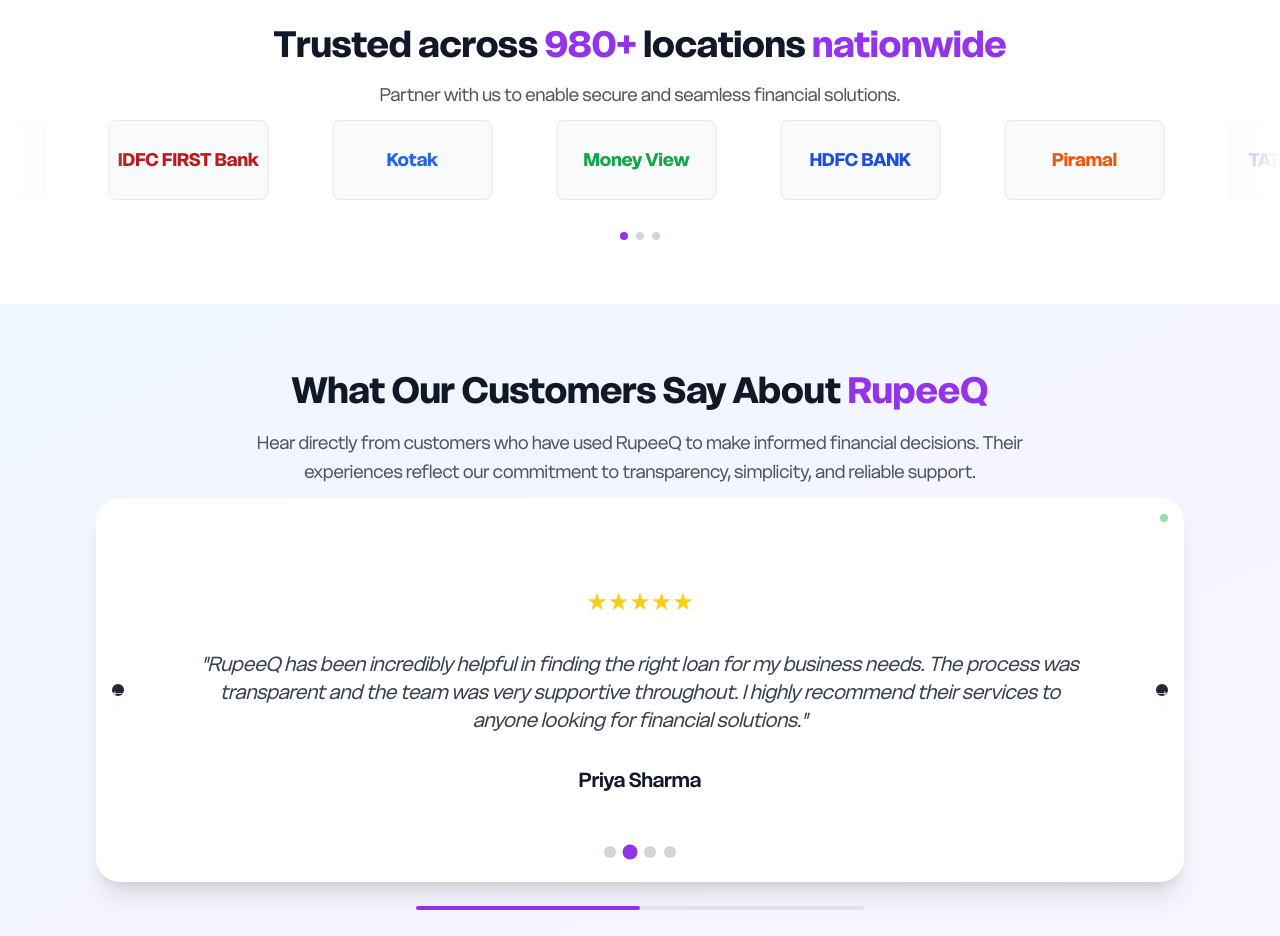
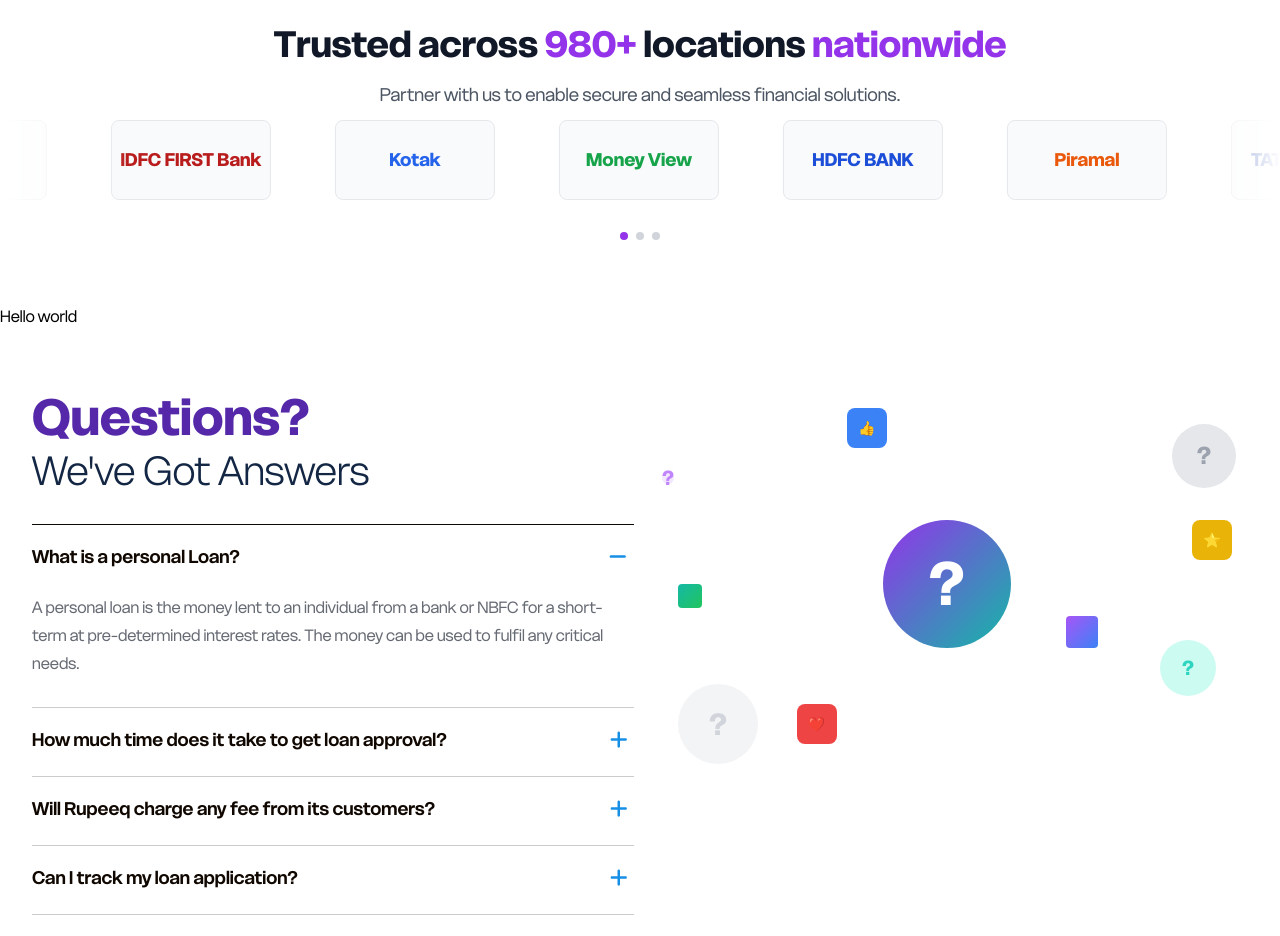
Before and after one commit to Sanket0798/Rupeeq, a React (Vite) app: page / in a window 1280 px wide. Shown: the part 4440-5376 px from the top of the page. Built offline with nearby package versions, Linux system fonts and the light colour scheme.

Commit message:
FAQ Section ompleted with only desktop mode

```diff
--- /dev/null
+++ b/src/components/common/SvgIcons.jsx
@@ -0,0 +1,86 @@
+// Common SVG Icons Component
+// All SVG icons used across the application
+
+export const PlusIcon = () => (
+    <svg width="17" height="22" viewBox="0 0 17 22" fill="none" xmlns="http://www.w3.org/2000/svg">
+        <path d="M16.875 10.5C16.875 11.2031 16.2891 11.7891 15.625 11.7891H10V17.4141C10 18.0781 9.41406 18.625 8.75 18.625C8.04688 18.625 7.5 18.0781 7.5 17.4141V11.7891H1.875C1.17188 11.7891 0.625 11.2031 0.625 10.5C0.625 9.83594 1.17188 9.28906 1.875 9.28906H7.5V3.66406C7.5 2.96094 8.04688 2.375 8.75 2.375C9.41406 2.375 10 2.96094 10 3.66406V9.28906H15.625C16.2891 9.25 16.875 9.83594 16.875 10.5Z" fill="#178FE5" />
+    </svg>
+
+);
+
+export const MinusIcon = () => (
+    <svg width="18" height="22" viewBox="0 0 18 22" fill="none" xmlns="http://www.w3.org/2000/svg">
+        <path d="M15.625 11.75H1.875C1.17188 11.75 0.625 11.2031 0.625 10.5C0.625 9.83594 1.17188 9.25 1.875 9.25H15.625C16.2891 9.25 16.875 9.83594 16.875 10.5C16.875 11.2031 16.2891 11.75 15.625 11.75Z" fill="#178FE5" />
+    </svg>
+
+);
+
+export const QuestionMarkIcon = ({ className = "w-6 h-6", color = "currentColor" }) => (
+    <svg
+        className={className}
+        fill={color}
+        viewBox="0 0 24 24"
+        xmlns="http://www.w3.org/2000/svg"
+    >
+        <path d="M12 2C6.48 2 2 6.48 2 12s4.48 10 10 10 10-4.48 10-10S17.52 2 12 2zm1 17h-2v-2h2v2zm2.07-7.75l-.9.92C13.45 12.9 13 13.5 13 15h-2v-.5c0-1.1.45-2.1 1.17-2.83l1.24-1.26c.37-.36.59-.86.59-1.41 0-1.1-.9-2-2-2s-2 .9-2 2H8c0-2.21 1.79-4 4-4s4 1.79 4 4c0 .88-.36 1.68-.93 2.25z" />
+    </svg>
+);
+
+export const ChevronDownIcon = ({ className = "w-6 h-6", color = "currentColor" }) => (
+    <svg
+        className={className}
+        fill="none"
+        stroke={color}
+        viewBox="0 0 24 24"
+        xmlns="http://www.w3.org/2000/svg"
+    >
+        <path strokeLinecap="round" strokeLinejoin="round" strokeWidth={2} d="M19 9l-7 7-7-7" />
+    </svg>
+);
+
+export const ChevronUpIcon = ({ className = "w-6 h-6", color = "currentColor" }) => (
+    <svg
+        className={className}
+        fill="none"
+        stroke={color}
+        viewBox="0 0 24 24"
+        xmlns="http://www.w3.org/2000/svg"
+    >
+        <path strokeLinecap="round" strokeLinejoin="round" strokeWidth={2} d="M5 15l7-7 7 7" />
+    </svg>
+);
+
+export const StarIcon = ({ className = "w-6 h-6", color = "currentColor" }) => (
+    <svg
+        className={className}
+        fill={color}
+        viewBox="0 0 24 24"
+        xmlns="http://www.w3.org/2000/svg"
+    >
+        <path d="M12 2l3.09 6.26L22 9.27l-5 4.87 1.18 6.88L12 17.77l-6.18 3.25L7 14.14 2 9.27l6.91-1.01L12 2z" />
+    </svg>
+);
+
+export const HeartIcon = ({ className = "w-6 h-6", color = "currentColor" }) => (
+    <svg
+        className={className}
+        fill={color}
+        viewBox="0 0 24 24"
+        xmlns="http://www.w3.org/2000/svg"
+    >
+        <path d="M12 21.35l-1.45-1.32C5.4 15.36 2 12.28 2 8.5 2 5.42 4.42 3 7.5 3c1.74 0 3.41.81 4.5 2.09C13.09 3.81 14.76 3 16.5 3 19.58 3 22 5.42 22 8.5c0 3.78-3.4 6.86-8.55 11.54L12 21.35z" />
+    </svg>
+);
+
+export const ThumbsUpIcon = ({ className = "w-6 h-6", color = "currentColor" }) => (
+    <svg
+        className={className}
+        fill={color}
+        viewBox="0 0 24 24"
+        xmlns="http://www.w3.org/2000/svg"
+    >
+        <path d="M1 21h4V9H1v12zm22-11c0-1.1-.9-2-2-2h-6.31l.95-4.57.03-.32c0-.41-.17-.79-.44-1.06L14.17 1 7.59 7.59C7.22 7.95 7 8.45 7 9v10c0 1.1.9 2 2 2h9c.83 0 1.54-.5 1.84-1.22l3.02-7.05c.09-.23.14-.47.14-.73v-2z" />
+    </svg>
+);
+
+// Add more icons as needed...
--- a/src/components/common/index.js
+++ b/src/components/common/index.js
@@ -1,2 +1,3 @@
 export { default as ScrollToTop } from './ScrollToTop';
 export { default as Loader } from './Loader';
+export * from './SvgIcons';
--- a/src/components/shared/FAQSection.jsx
+++ b/src/components/shared/FAQSection.jsx
@@ -1,4 +1,5 @@
 import { useState } from 'react';
+import { PlusIcon, MinusIcon } from '../common/SvgIcons';
 
 const FAQSection = () => {
   const [openFAQ, setOpenFAQ] = useState(0); // First FAQ open by default
@@ -42,39 +43,43 @@
 
   return (
     <section className="py-16 bg-white">
-      <div className="max-w-[1386px] mx-auto">
-        <div className="grid lg:grid-cols-2 gap-12 items-start">
+      <div className="max-w-[1386px] mx-auto bg-white/50 rounded-24 ">
+        <div className="grid lg:grid-cols-2 gap-12 items-start px-4 sm:px-6 lg:px-8">
           {/* Left side - FAQ Content */}
-          <div className="space-y-6 max-w-[630px] w-full">
+          <div className="max-w-[630px] w-full">
             {/* Header */}
             <div className="mb-8">
-              <h2 className="text-4xl lg:text-5xl font-bold text-purple-600 mb-2">
+              <h2 className="text-4xl lg:text-[50px] font-bold text-custom-purple leading-50 tracking--3">
                 Questions?
+                <br />
+                <span className="text-2xl lg:text-[40px] font-light text-[#132644]">
+                  We've Got Answers
+                </span>
               </h2>
-              <p className="text-2xl lg:text-3xl font-bold text-gray-900">
-                We've Got Answers
-              </p>
             </div>
 
+            {/* Divider Line */}
+            <div className="w-full h-px bg-[#100701]"></div>
+
             {/* FAQ Items */}
-            <div className="space-y-4">
+            <div className="space-y-4 mt-4">
               {faqs.map((faq, index) => (
                 <div
                   key={faq.id}
-                  className="border-b border-gray-200 pb-4"
+                  className="border-b border-[#CCCCCC] space-y-[20px]"
                 >
                   <button
                     onClick={() => toggleFAQ(index)}
-                    className="w-full flex justify-between items-center text-left py-4 hover:text-purple-600 transition-colors duration-300"
+                    className="w-full flex justify-between items-center text-left hover:text-purple-600 transition-colors duration-300"
                   >
-                    <span className="text-lg font-semibold text-gray-900 pr-4">
+                    <span className="text-lg font-semibold text-custom-dark pr-4 leading-30 tracing-0">
                       {faq.question}
                     </span>
                     <span className="flex-shrink-0 w-8 h-8 flex items-center justify-center">
                       {openFAQ === index ? (
-                        <span className="text-2xl text-purple-600 font-bold">−</span>
+                        <MinusIcon className="w-6 h-6 text-purple-600" />
                       ) : (
-                        <span className="text-2xl text-purple-600 font-bold">+</span>
+                        <PlusIcon className="w-6 h-6 text-purple-600" />
                       )}
                     </span>
                   </button>
@@ -84,11 +89,9 @@
                     className={`overflow-hidden transition-all duration-300 ease-in-out ${openFAQ === index ? 'max-h-96 opacity-100' : 'max-h-0 opacity-0'
                       }`}
                   >
-                    <div className="pb-4 pr-8">
-                      <p className="text-gray-700 leading-relaxed">
-                        {faq.answer}
-                      </p>
-                    </div>
+                    <p className="text-custom-grey text-base leading-7 tracing--0.36  pb-[30px]">
+                      {faq.answer}
+                    </p>
                   </div>
                 </div>
               ))}
--- a/src/components/shared/TestimonialsSlider.jsx
+++ b/src/components/shared/TestimonialsSlider.jsx
@@ -75,97 +75,98 @@
   };
 
   return (
-    <section className="py-16 bg-gradient-to-br from-blue-50 to-purple-50">
-      <div className="max-w-6xl mx-auto px-4 sm:px-6 lg:px-8">
-        {/* Header */}
-        <div className="text-center mb-12">
-          <h2 className="text-3xl lg:text-4xl font-bold text-gray-900 mb-4">
-            What Our Customers Say About <span className="text-purple-600">RupeeQ</span>
-          </h2>
-          <p className="text-gray-600 text-lg max-w-3xl mx-auto leading-relaxed">
-            Hear directly from customers who have used RupeeQ to make informed financial decisions.
-            Their experiences reflect our commitment to transparency, simplicity, and reliable support.
-          </p>
-        </div>
+    // <section className="py-16 bg-gradient-to-br from-blue-50 to-purple-50">
+    //   <div className="max-w-6xl mx-auto px-4 sm:px-6 lg:px-8">
+    //     {/* Header */}
+    //     <div className="text-center mb-12">
+    //       <h2 className="text-3xl lg:text-4xl font-bold text-gray-900 mb-4">
+    //         What Our Customers Say About <span className="text-purple-600">RupeeQ</span>
+    //       </h2>
+    //       <p className="text-gray-600 text-lg max-w-3xl mx-auto leading-relaxed">
+    //         Hear directly from customers who have used RupeeQ to make informed financial decisions.
+    //         Their experiences reflect our commitment to transparency, simplicity, and reliable support.
+    //       </p>
+    //     </div>
 
-        {/* Slider Container */}
-        <div className="relative bg-white rounded-3xl shadow-xl overflow-hidden">
-          <div className="relative h-96 flex items-center">
-            {/* Navigation Arrows */}
-            <button
-              onClick={goToPrevious}
-              className="absolute left-4 z-10 w-12 h-12 bg-gray-800 text-white rounded-full flex items-center justify-center hover:bg-gray-700 transition-colors duration-300 shadow-lg"
-              aria-label="Previous testimonial"
-            >
-              ←
-            </button>
+    //     {/* Slider Container */}
+    //     <div className="relative bg-white rounded-3xl shadow-xl overflow-hidden">
+    //       <div className="relative h-96 flex items-center">
+    //         {/* Navigation Arrows */}
+    //         <button
+    //           onClick={goToPrevious}
+    //           className="absolute left-4 z-10 w-12 h-12 bg-gray-800 text-white rounded-full flex items-center justify-center hover:bg-gray-700 transition-colors duration-300 shadow-lg"
+    //           aria-label="Previous testimonial"
+    //         >
+    //           ←
+    //         </button>
 
-            <button
-              onClick={goToNext}
-              className="absolute right-4 z-10 w-12 h-12 bg-gray-800 text-white rounded-full flex items-center justify-center hover:bg-gray-700 transition-colors duration-300 shadow-lg"
-              aria-label="Next testimonial"
-            >
-              →
-            </button>
+    //         <button
+    //           onClick={goToNext}
+    //           className="absolute right-4 z-10 w-12 h-12 bg-gray-800 text-white rounded-full flex items-center justify-center hover:bg-gray-700 transition-colors duration-300 shadow-lg"
+    //           aria-label="Next testimonial"
+    //         >
+    //           →
+    //         </button>
 
-            {/* Testimonial Content */}
-            <div className="w-full px-20 py-12">
-              <div className="text-center max-w-4xl mx-auto">
-                {/* Stars */}
-                <div className="flex justify-center mb-8">
-                  {renderStars(testimonials[currentSlide].rating)}
-                </div>
+    //         {/* Testimonial Content */}
+    //         <div className="w-full px-20 py-12">
+    //           <div className="text-center max-w-4xl mx-auto">
+    //             {/* Stars */}
+    //             <div className="flex justify-center mb-8">
+    //               {renderStars(testimonials[currentSlide].rating)}
+    //             </div>
 
-                {/* Testimonial Text */}
-                <blockquote className="text-lg lg:text-xl text-gray-700 leading-relaxed mb-8 italic">
-                  "{testimonials[currentSlide].text}"
-                </blockquote>
+    //             {/* Testimonial Text */}
+    //             <blockquote className="text-lg lg:text-xl text-gray-700 leading-relaxed mb-8 italic">
+    //               "{testimonials[currentSlide].text}"
+    //             </blockquote>
 
-                {/* Author */}
-                <div className="text-xl font-semibold text-gray-900">
-                  {testimonials[currentSlide].author}
-                </div>
-              </div>
-            </div>
-          </div>
+    //             {/* Author */}
+    //             <div className="text-xl font-semibold text-gray-900">
+    //               {testimonials[currentSlide].author}
+    //             </div>
+    //           </div>
+    //         </div>
+    //       </div>
 
-          {/* Slide Indicators */}
-          <div className="absolute bottom-6 left-1/2 transform -translate-x-1/2 flex space-x-2">
-            {testimonials.map((_, index) => (
-              <button
-                key={index}
-                onClick={() => goToSlide(index)}
-                className={`w-3 h-3 rounded-full transition-all duration-300 ${
-                  index === currentSlide
-                    ? 'bg-purple-600 scale-125'
-                    : 'bg-gray-300 hover:bg-gray-400'
-                }`}
-                aria-label={`Go to testimonial ${index + 1}`}
-              />
-            ))}
-          </div>
+    //       {/* Slide Indicators */}
+    //       <div className="absolute bottom-6 left-1/2 transform -translate-x-1/2 flex space-x-2">
+    //         {testimonials.map((_, index) => (
+    //           <button
+    //             key={index}
+    //             onClick={() => goToSlide(index)}
+    //             className={`w-3 h-3 rounded-full transition-all duration-300 ${
+    //               index === currentSlide
+    //                 ? 'bg-purple-600 scale-125'
+    //                 : 'bg-gray-300 hover:bg-gray-400'
+    //             }`}
+    //             aria-label={`Go to testimonial ${index + 1}`}
+    //           />
+    //         ))}
+    //       </div>
 
-          {/* Autoplay indicator */}
-          {isAutoPlaying && (
-            <div className="absolute top-4 right-4">
-              <div className="w-2 h-2 bg-green-500 rounded-full animate-pulse"></div>
-            </div>
-          )}
-        </div>
+    //       {/* Autoplay indicator */}
+    //       {isAutoPlaying && (
+    //         <div className="absolute top-4 right-4">
+    //           <div className="w-2 h-2 bg-green-500 rounded-full animate-pulse"></div>
+    //         </div>
+    //       )}
+    //     </div>
 
-        {/* Progress bar for autoplay */}
-        <div className="mt-6 max-w-md mx-auto">
-          <div className="w-full bg-gray-200 rounded-full h-1">
-            <div
-              className="bg-purple-600 h-1 rounded-full transition-all duration-100 ease-linear"
-              style={{
-                width: isAutoPlaying ? `${((currentSlide + 1) / testimonials.length) * 100}%` : '0%'
-              }}
-            ></div>
-          </div>
-        </div>
-      </div>
-    </section>
+    //     {/* Progress bar for autoplay */}
+    //     <div className="mt-6 max-w-md mx-auto">
+    //       <div className="w-full bg-gray-200 rounded-full h-1">
+    //         <div
+    //           className="bg-purple-600 h-1 rounded-full transition-all duration-100 ease-linear"
+    //           style={{
+    //             width: isAutoPlaying ? `${((currentSlide + 1) / testimonials.length) * 100}%` : '0%'
+    //           }}
+    //         ></div>
+    //       </div>
+    //     </div>
+    //   </div>
+    // </section>
+    <p>Hello world</p>
   );
 };
 
--- a/tailwind.config.js
+++ b/tailwind.config.js
@@ -10,6 +10,18 @@
     'bg-brand',
     'hover:bg-brand',
     'hover:text-white',
+    'text-custom-purple',
+    'bg-custom-purple',
+    'border-custom-purple',
+    'text-custom-purple-light',
+    'text-custom-purple-dark',
+    'bg-custom-purple-light',
+    'bg-custom-purple-dark',
+    'text-custom-dark',
+    'bg-custom-dark',
+    'border-custom-dark',
+    'text-custom-dark-light',
+    'text-custom-dark-dark',
   ],
   theme: {
     container: {
@@ -64,6 +76,21 @@
           light: '#3B6FE8',
           dark: '#0D3AA3',
         },
+        // Custom purple color
+        'custom-purple': {
+          DEFAULT: '#5528A9',
+          light: '#7B4FD1',
+          dark: '#3D1A7A',
+        },
+        // Custom dark color
+        'custom-dark': {
+          DEFAULT: '#100701',
+          light: '#2A1F1A',
+          dark: '#0A0500',
+        },
+        'custom-grey': {
+          DEFAULT: '#666A73',
+        },
       },
       fontFamily: {
         sans: ['Delight', 'system-ui', 'sans-serif'],
@@ -103,9 +130,11 @@
         '24': '24px',
         '26': '26px',
         '28': '28px',
+        '30': '30px',
         '32': '32px',
         '38': '38px',
         '44': '44px',
+        '50': '50px',
         '56': '56px',
         '68': '68px',
       },
@@ -116,6 +145,8 @@
         'wide': '0.025em',
         'wider': '0.05em',
         'widest': '0.1em',
+        '-3': '-0.03em',
+        '-36': '-0.36px',
         '0': '0px',
         '0.5': '0.5px',
         '1': '1px',
@@ -125,6 +156,19 @@
       boxShadow: {
         'card': '0 4px 6px -1px rgba(0, 0, 0, 0.1), 0 2px 4px -1px rgba(0, 0, 0, 0.06)',
         'card-hover': '0 10px 15px -3px rgba(0, 0, 0, 0.1), 0 4px 6px -2px rgba(0, 0, 0, 0.05)',
+        'custom': '5px 5px 5px 0px rgba(0, 0, 0, 0.25)',
+      },
+      borderRadius: {
+        'none': '0',
+        'sm': '0.125rem',
+        'DEFAULT': '0.25rem',
+        'md': '0.375rem',
+        'lg': '0.5rem',
+        'xl': '0.75rem',
+        '2xl': '1rem',
+        '3xl': '1.5rem',
+        'full': '9999px',
+        '24': '24px',
       },
       spacing: {
         '12': '12px',  // Custom 12px spacing for navbar
```
